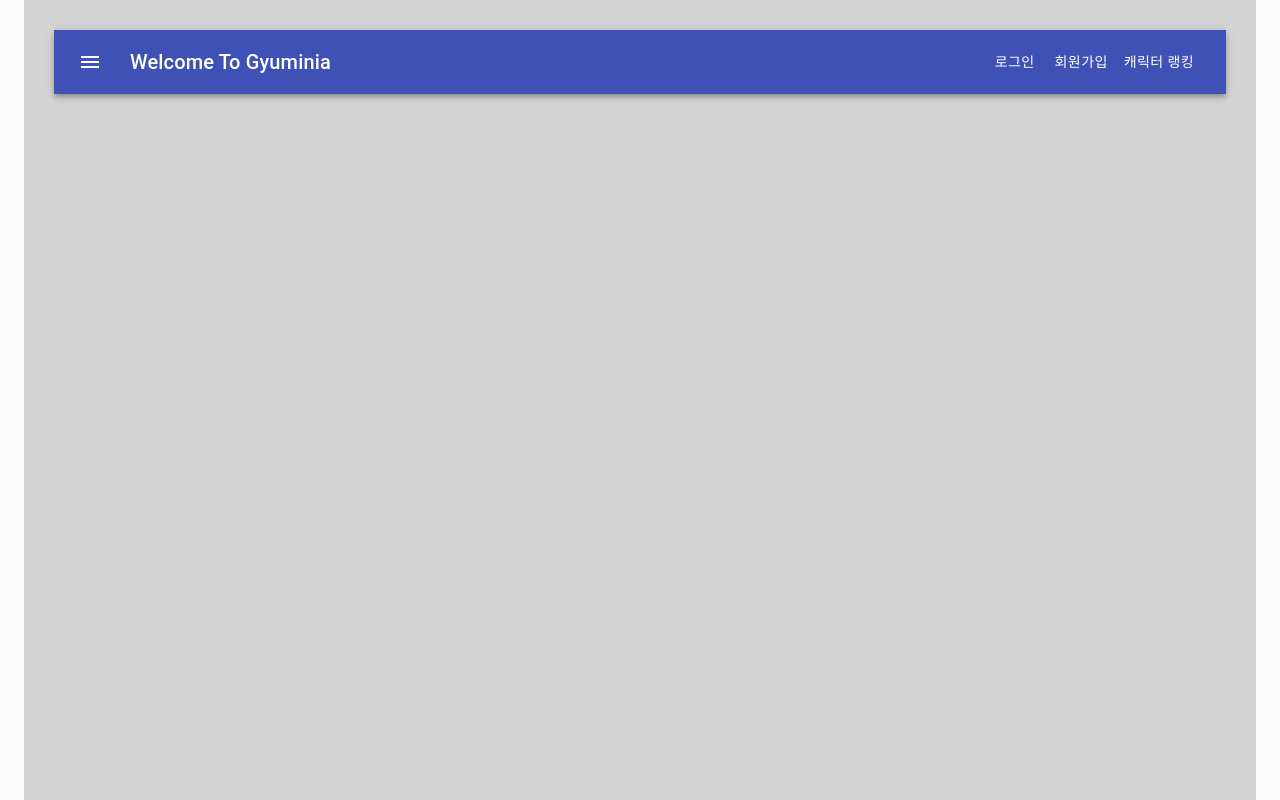
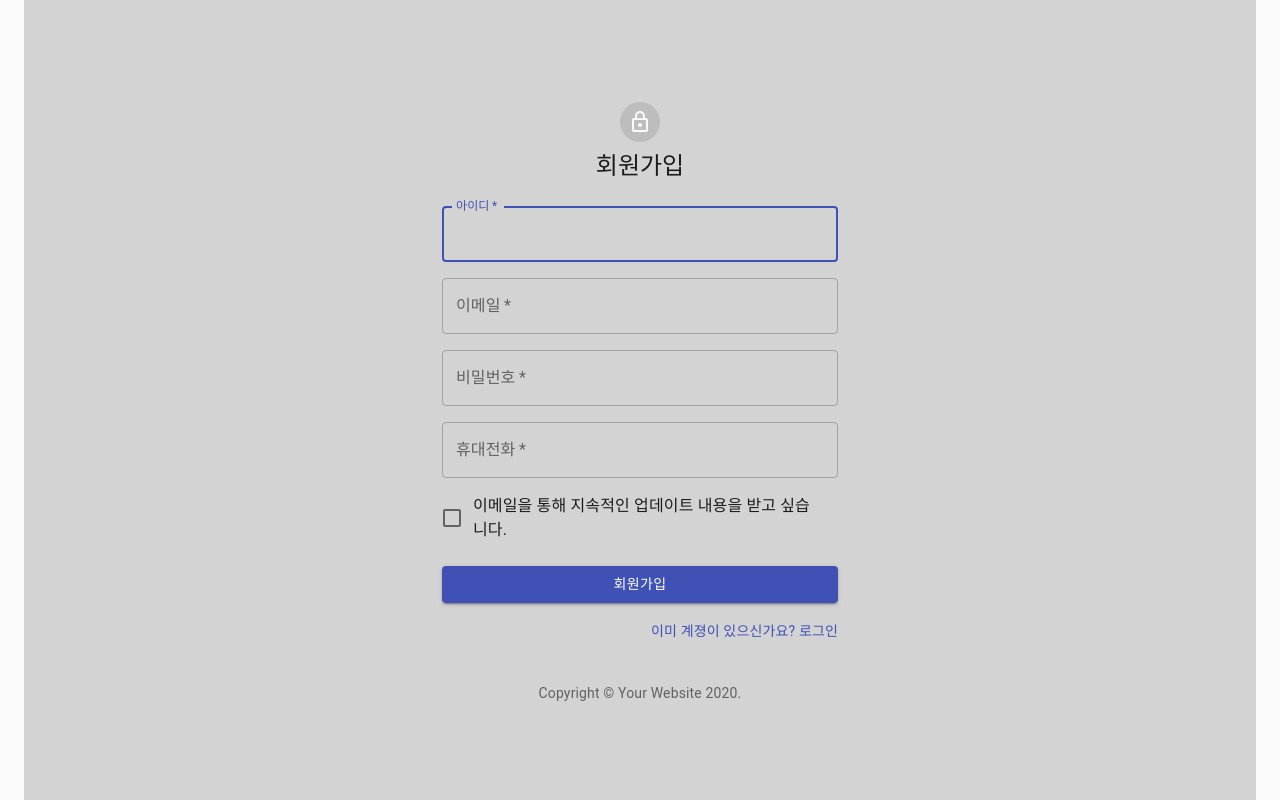
Before and after one commit to 0strich/Gyuminia-client, a React (Create React App) app: page /signup in a window 1280 px wide. Built offline with nearby package versions, Linux system fonts and the light colour scheme.

Commit message:
refector : 회원가입 페이지 리펙토링 및 eventhandler type 수정
회원가입 페이지 container, presentation 구분
로그인, 회원가입 페이지 eventhandler type 수정

```diff
--- a/src/App.tsx
+++ b/src/App.tsx
@@ -4,12 +4,12 @@ import CssBaseline from "@material-ui/core/CssBaseline";
 import Container from "@material-ui/core/Container";
 import Typography from "@material-ui/core/Typography";
 import Home from "./components/Home";
-import Auth from "./components/auth/Auth";
 import Ranking from "./components/Ranking";
 import Character from "./components/Character";
 import Game from "./components/game/Game";
 import Store from "./components/game/Store";
 import LoginPage from "./pages/LoginPage";
+import SignupPage from "./pages/SignupPage";
 import "./css/App.css";
 
 function App() {
@@ -21,15 +21,14 @@ function App() {
           <Typography className="app" component="div">
             <Switch>
               <Route exact path="/login" component={LoginPage} />
-              <Route exact path="/auth/:type" component={Auth} />
+              <Route exact path="/signup" component={SignupPage} />
               <Route exact path="/ranking" component={Ranking} />
               <Route exact path="/character" component={Character} />
               <Route exact path="/game" component={Game} />
               <Route exact path="/store" component={Store} />
               <Route path="/" component={Home} />
 
-              {/* <Route exact path="/signup" component={SignupPage} />
-              <Route path="/" component={HomePage} /> */}
+              {/* <Route path="/" component={HomePage} /> */}
             </Switch>
           </Typography>
         </Container>
--- a/src/components/Home.tsx
+++ b/src/components/Home.tsx
@@ -30,7 +30,7 @@ const Home = () => {
           <Button color="inherit" onClick={() => history.push("/login")}>
             로그인
           </Button>
-          <Button color="inherit" onClick={() => history.push("/auth/signup")}>
+          <Button color="inherit" onClick={() => history.push("/signup")}>
             회원가입
           </Button>
           <Button color="inherit" onClick={() => history.push("/ranking")}>
--- a/src/components/auth/Auth.tsx
+++ /dev/null
@@ -1,22 +0,0 @@
-import React from "react";
-import { useParams, useHistory } from "react-router-dom";
-import Signup from "./Signup";
-
-const Auth = () => {
-  const { type } = useParams();
-  const history = useHistory();
-
-  // 인증 타입별로 컴포넌트 분기
-  const authQurter = (): any => {
-    if (type === "login" || type === "signup") {
-      return type === "login" ? null : <Signup />;
-    } else {
-      return history.push("/");
-    }
-  };
-
-  /* 렌더링 */
-  return <div>{authQurter()}</div>;
-};
-
-export default Auth;
--- a/src/components/refectorAuth/LoginForm.tsx
+++ b/src/components/auth/LoginForm.tsx
@@ -58,7 +58,9 @@ const LoginForm = ({
             label="이메일"
             name="email"
             autoComplete="email"
-            onChange={(e: any) => onChange(e, setEmail)}
+            onChange={(e: React.ChangeEvent<HTMLInputElement>) =>
+              onChange(e, setEmail)
+            }
             autoFocus
           />
           <TextField
@@ -70,7 +72,9 @@ const LoginForm = ({
             label="비밀번호"
             type="password"
             id="password"
-            onChange={(e: any) => onChange(e, setPassword)}
+            onChange={(e: React.ChangeEvent<HTMLInputElement>) =>
+              onChange(e, setPassword)
+            }
             autoComplete="current-password"
           />
           <FormControlLabel
--- a/src/components/auth/Signup.tsx
+++ b/src/components/auth/SignupForm.tsx
@@ -1,5 +1,4 @@
-import React, { useState } from "react";
-import axios from "axios";
+import React from "react";
 import Avatar from "@material-ui/core/Avatar";
 import Button from "@material-ui/core/Button";
 import CssBaseline from "@material-ui/core/CssBaseline";
@@ -17,24 +16,33 @@ import { useHistory } from "react-router-dom";
 import { signupStyles } from "../../css/useStyles";
 import { SingupSuccess, SignupFail } from "../dialog/Dialog";
 
-const Signup = () => {
+type Props = {
+  successOpen: boolean;
+  failOpen: boolean;
+  setUsername: Function;
+  setEmail: Function;
+  setPassword: Function;
+  setMobile: Function;
+  setSuccess: Function;
+  setFail: Function;
+  onChange: Function;
+  onSubmit: Function;
+};
+
+const SignupForm = ({
+  successOpen,
+  failOpen,
+  setUsername,
+  setEmail,
+  setPassword,
+  setMobile,
+  setSuccess,
+  setFail,
+  onChange,
+  onSubmit,
+}: Props) => {
+  const history = useHistory();
   const signupStyle = signupStyles();
-  const history = useHistory();
-  const [username, setUsername] = useState("");
-  const [email, setEmail] = useState("");
-  const [password, setPassword] = useState("");
-  const [mobile, setMobile] = useState("");
-  const [successOpen, setSuccess] = useState(false);
-  const [failOpen, setFail] = useState(false);
-  const postOption = { username, email, password, mobile };
-
-  // input 값들 값이 변경될때마다 state 적용
-  const onChange = (e: any, callback: Function) => callback(e.target.value);
-  // modal에 사용
-  const handleSuccessOpen = () => setSuccess(true);
-  const handleSuccessClose = () => setSuccess(false);
-  const handleFailOpen = () => setFail(true);
-  const handleFailClose = () => setFail(false);
 
   return (
     <Container component="main" maxWidth="xs">
@@ -57,7 +65,9 @@ const Signup = () => {
                 fullWidth
                 id="username"
                 label="아이디"
-                onChange={(e: any) => onChange(e, setUsername)}
+                onChange={(e: React.ChangeEvent<HTMLInputElement>) =>
+                  onChange(e, setUsername)
+                }
                 autoFocus
               />
             </Grid>
@@ -69,7 +79,9 @@ const Signup = () => {
                 id="email"
                 label="이메일"
                 name="email"
-                onChange={(e: any) => onChange(e, setEmail)}
+                onChange={(e: React.ChangeEvent<HTMLInputElement>) =>
+                  onChange(e, setEmail)
+                }
                 autoComplete="email"
               />
             </Grid>
@@ -82,7 +94,9 @@ const Signup = () => {
                 label="비밀번호"
                 type="password"
                 id="password"
-                onChange={(e: any) => onChange(e, setPassword)}
+                onChange={(e: React.ChangeEvent<HTMLInputElement>) =>
+                  onChange(e, setPassword)
+                }
                 autoComplete="current-password"
               />
             </Grid>
@@ -94,7 +108,9 @@ const Signup = () => {
                 id="mobile"
                 label="휴대전화"
                 name="mobile"
-                onChange={(e: any) => onChange(e, setMobile)}
+                onChange={(e: React.ChangeEvent<HTMLInputElement>) =>
+                  onChange(e, setMobile)
+                }
                 autoComplete="mobile"
               />
             </Grid>
@@ -110,30 +126,23 @@ const Signup = () => {
             variant="contained"
             color="primary"
             className={signupStyle.submit}
-            onClick={async () => {
-              try {
-                await axios.post(
-                  "http://localhost:5001/users/signup",
-                  postOption
-                );
-                handleSuccessOpen();
-              } catch (err) {
-                handleFailOpen();
-              }
-            }}
+            onClick={async () => onSubmit()}
           >
             회원가입
           </Button>
           <SingupSuccess
             successOpen={successOpen}
-            handleSuccessClose={handleSuccessClose}
+            handleSuccessClose={() => setSuccess(false)}
           />
-          <SignupFail failOpen={failOpen} handleFailClose={handleFailClose} />
+          <SignupFail
+            failOpen={failOpen}
+            handleFailClose={() => setFail(false)}
+          />
           <Grid container justify="flex-end">
             <Grid item>
               <Link
                 variant="body2"
-                onClick={() => history.push("/auth/login")}
+                onClick={() => history.push("/login")}
                 style={{ cursor: "pointer" }}
               >
                 이미 계졍이 있으신가요? 로그인
@@ -149,4 +158,4 @@ const Signup = () => {
   );
 };
 
-export default Signup;
+export default SignupForm;
--- a/src/components/etc/Loading.tsx
+++ b/src/components/etc/Loading.tsx
@@ -1,17 +1,12 @@
 import React from "react";
-import Grid from "@material-ui/core/Grid";
 import CircularProgress from "@material-ui/core/CircularProgress";
 
 const Loading = () => {
   return (
-    // <Grid container spacing={3}>
-    //   <Grid item xs={12}>
     <CircularProgress
       disableShrink
       style={{ marginTop: "20%", marginLeft: "50%" }}
     />
-    //   </Grid>
-    // </Grid>
   );
 };
 
--- a/src/containers/LoginContainer.tsx
+++ b/src/containers/auth/LoginContainer.tsx
@@ -1,8 +1,8 @@
 import React, { useState, useCallback } from "react";
 import { useDispatch, useSelector } from "react-redux";
-import { login } from "../modules/auth";
-import { reducerState } from "../modules";
-import LoginForm from "../components/refectorAuth/LoginForm";
+import { login } from "../../modules/auth";
+import { reducerState } from "../../modules";
+import LoginForm from "../../components/auth/LoginForm";
 
 const LoginContainer = () => {
   const dispatch = useDispatch();
@@ -17,7 +17,10 @@ const LoginContainer = () => {
     [dispatch]
   );
 
-  const onChange = (e: any, callback: Function) => callback(e.target.value);
+  const onChange = (
+    e: React.ChangeEvent<HTMLInputElement>,
+    callback: Function
+  ) => callback(e.target.value);
   const onSubmit = () => tryLogin(email, password);
 
   return (
--- /dev/null
+++ b/src/containers/auth/SignupContainer.tsx
@@ -0,0 +1,46 @@
+import React, { useState } from "react";
+import axios from "axios";
+import SignupForm from "../../components/auth/SignupForm";
+
+const SignupContainer = () => {
+  const [username, setUsername] = useState("");
+  const [email, setEmail] = useState("");
+  const [password, setPassword] = useState("");
+  const [mobile, setMobile] = useState("");
+  const [successOpen, setSuccess] = useState(false);
+  const [failOpen, setFail] = useState(false);
+  const postOption = { username, email, password, mobile };
+
+  const onChange = (
+    e: React.ChangeEvent<HTMLInputElement>,
+    callback: Function
+  ) => callback(e.target.value);
+
+  const onSubmit = async () => {
+    try {
+      await axios.post("http://localhost:5001/users/signup", postOption);
+      setSuccess(true);
+    } catch (err) {
+      setFail(true);
+    }
+  };
+
+  return (
+    <div>
+      <SignupForm
+        successOpen={successOpen}
+        failOpen={failOpen}
+        setUsername={setUsername}
+        setEmail={setEmail}
+        setPassword={setPassword}
+        setMobile={setMobile}
+        setSuccess={setSuccess}
+        setFail={setFail}
+        onChange={onChange}
+        onSubmit={onSubmit}
+      />
+    </div>
+  );
+};
+
+export default SignupContainer;
--- a/src/pages/LoginPage.tsx
+++ b/src/pages/LoginPage.tsx
@@ -1,5 +1,5 @@
 import React from "react";
-import LoginContainer from "../containers/LoginContainer";
+import LoginContainer from "../containers/auth/LoginContainer";
 
 const LoginPage = () => {
   return <LoginContainer />;
--- /dev/null
+++ b/src/pages/SignupPage.tsx
@@ -0,0 +1,8 @@
+import React from "react";
+import SingupContainer from "../containers/auth/SignupContainer";
+
+const SignupPage = () => {
+  return <SingupContainer />;
+};
+
+export default SignupPage;
```
